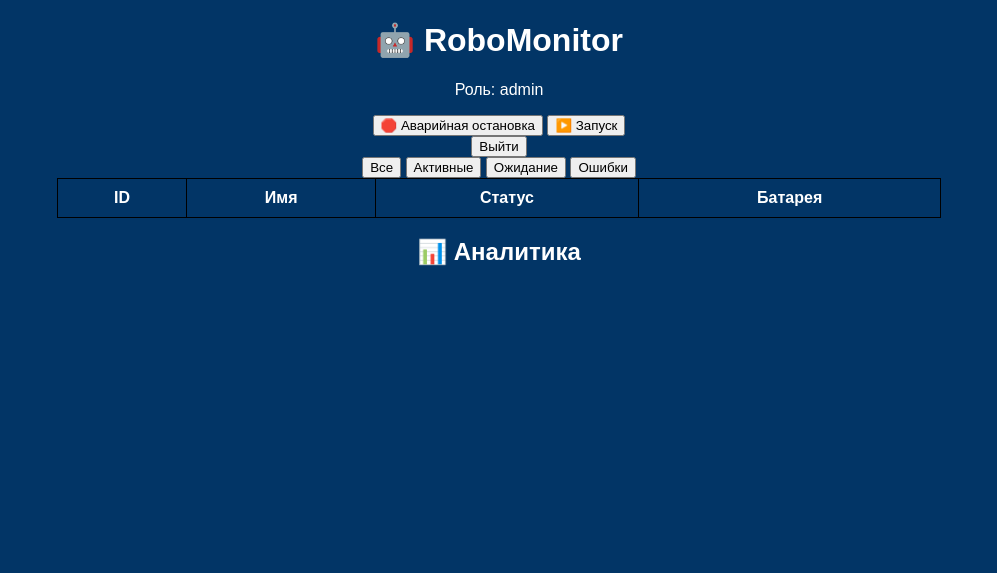
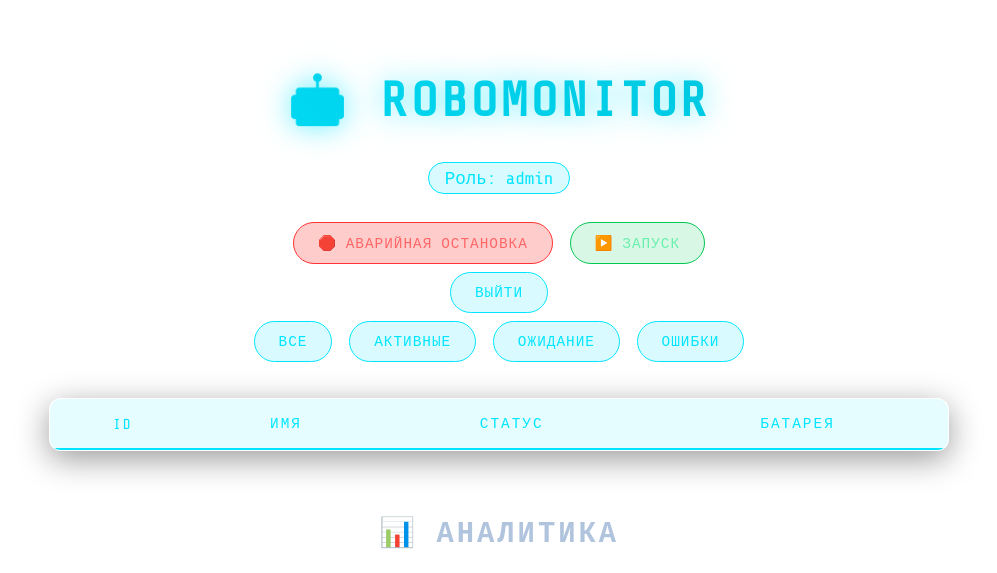
Before and after one commit to ArseniiAI/---, a website: page public/index.html in a window 1280 px wide. Shown: the whole page, without its empty margins (141-1138 px from the left). Drawn offline with nearby package versions, Linux system fonts and the light colour scheme; no server answers; sample sign-in values are in the browser's storage.

Commit message:
Add files via upload

```diff
--- a/public/style.css
+++ b/public/style.css
@@ -1,6 +1,7 @@
-body {
+/*body {
+
+  color: rgba(255, 255, 255, 0);
   background: #023566;
-  color: rgb(255, 255, 255);
   text-align: center;
   font-family: Arial;
 }
@@ -21,4 +22,246 @@ td, th {
 .error { color: red; }
 canvas {
   max-width: 100%;
+}*/
+@import url('https://fonts.googleapis.com/css2?family=Share+Tech+Mono&display=swap');
+
+:root {
+  --bg-primary: #023566;
+  --bg-secondary: #032b4d;
+  --bg-card: rgba(255, 255, 255, 0.05);
+  --text-primary: #02dfdf;
+  --text-muted: #b0c4de;
+  --accent: #00e5ff;
+  --accent-glow: 0 0 12px rgba(0, 229, 255, 0.5);
+  --btn-bg: rgba(0, 229, 255, 0.15);
+  --btn-border: #00e5ff;
+  --border-light: rgba(255, 255, 255, 0.1);
+  --shadow-card: 0 8px 32px rgba(0, 0, 0, 0.4);
+  --radius: 12px;
+  --transition: 0.3s ease;
 }
+
+	{
+  Margin: 0;
+  Padding: 0;
+  Box-sizing: border-box;
+}
+
+Body {
+  Background: linear-gradient(135deg, #023566 0%, #011a33 100%);
+  Color: var(--text-primary);
+  Text-align: center;
+  Font-family: 'Share Tech Mono', monospace;
+  Min-height: 100vh;
+  Padding: 2rem 1rem;
+  Position: relative;
+  Overflow-x: hidden;
+}
+Body::before {
+  Content: '';
+  Position: fixed;
+  Top: 0; left: 0; right: 0; bottom: 0;
+  Background-image:
+Linear-gradient(var(--border-light) 1px, transparent 1px),
+Linear-gradient(90deg, var(--border-light) 1px, transparent 1px);
+  Background-size: 60px 60px;
+  Pointer-events: none;
+  z-index: 0;
+  opacity: 0.15;
+}
+Body > *:not(script) {
+  Position: relative;
+  z-index: 1;
+}
+
+H1 {
+  Font-size: 3rem;
+  Letter-spacing: 4px;
+  Text-transform: uppercase;
+  Background: linear-gradient(45deg, #00e5ff, #00bcd4);
+  -webkit-background-clip: text;
+  -webkit-text-fill-color: transparent;
+  Background-clip: text;
+  Filter: drop-shadow(0 0 15px rgba(0, 229, 255, 0.6));
+  Margin-bottom: 1rem;
+}
+
+#role {
+  Font-size: 1.1rem;
+  Color: var(--accent);
+  Background: var(--btn-bg);
+  Display: inline-block;
+  Padding: 0.3rem 1rem;
+  Border-radius: 20px;
+  Border: 1px solid var(--btn-border);
+  Margin-bottom: 1.5rem;
+}
+
+Button {
+  Background: var(--btn-bg);
+  Border: 1px solid var(--btn-border);
+  Color: var(--accent);
+  Font-family: inherit;
+  Font-size: 0.9rem;
+  Padding: 0.7rem 1.5rem;
+  Margin: 0.25rem;
+  Border-radius: 30px;
+  Cursor: pointer;
+  Transition: var(--transition);
+  Text-transform: uppercase;
+  Letter-spacing: 1px;
+  Backdrop-filter: blur(5px);
+  Position: relative;
+  Overflow: hidden;
+}
+
+Button:hover {
+  Background: var(--accent);
+  Color: #011a33;
+  Box-shadow: var(--accent-glow);
+  Transform: translateY(-2px);
+}
+
+Button:active {
+  Transform: scale(0.97);
+}
+Button[onclick=»logout()»] {
+  Background: rgba(255, 70, 70, 0.15);
+  Border-color: #ff4d4d;
+  Color: #ff4d4d;
+}
+Button[onclick=»logout()»]:hover {
+  Background: #ff4d4d;
+  Color: white;
+  Box-shadow: 0 0 12px rgba(255, 77, 77, 0.6);
+}
+#adminControls button:first-child {
+  Background: rgba(255, 0, 0, 0.2);
+  Border-color: #ff3333;
+  Color: #ff6666;
+}
+#adminControls button:first-child:hover {
+  Background: #ff3333;
+  Color: white;
+}
+#adminControls button:last-child {
+  Border-color: #00c853;
+  Color: #69f0ae;
+  Background: rgba(0, 200, 83, 0.15);
+}
+#adminControls button:last-child:hover {
+  Background: #00c853;
+  Color: #011a33;
+}
+
+Table {
+  Margin: 2rem auto;
+  Width: 80%;
+  Max-width: 900px;
+  Border-collapse: separate;
+  Border-spacing: 0;
+  Background: var(--bg-card);
+  Backdrop-filter: blur(12px);
+  Border-radius: var(--radius);
+  Overflow: hidden;
+  Box-shadow: var(--shadow-card);
+  Border: 1px solid var(--border-light);
+}
+
+Th {
+  Background: rgba(0, 229, 255, 0.1);
+  Color: var(--accent);
+  Font-weight: normal;
+  Text-transform: uppercase;
+  Letter-spacing: 2px;
+  Font-size: 0.9rem;
+  Padding: 1rem;
+  Border-bottom: 2px solid var(--accent);
+}
+
+Td {
+  Padding: 1rem;
+  Border-bottom: 1px solid var(--border-light);
+  Transition: background 0.2s;
+}
+
+Tr:last-child td {
+  Border-bottom: none;
+}
+
+Tr:hover td {
+  Background: rgba(255, 255, 255, 0.05);
+}
+.active {
+  Color: #00e676;
+  Background: rgba(0, 230, 118, 0.1);
+  Padding: 0.25rem 0.8rem;
+  Border-radius: 20px;
+  Display: inline-block;
+  Border: 1px solid #00e676;
+  Font-weight: bold;
+  Text-shadow: 0 0 8px rgba(0, 230, 118, 0.7);
+}
+
+.idle {
+  Color: #ffab40;
+  Background: rgba(255, 171, 64, 0.1);
+  Padding: 0.25rem 0.8rem;
+  Border-radius: 20px;
+  Display: inline-block;
+  Border: 1px solid #ffab40;
+  Font-weight: bold;
+}
+
+.error {
+  Color: #ff5252;
+  Background: rgba(255, 82, 82, 0.1);
+  Padding: 0.25rem 0.8rem;
+  Border-radius: 20px;
+  Display: inline-block;
+  Border: 1px solid #ff5252;
+  Font-weight: bold;
+  Animation: pulse-error 1.5s infinite;
+}
+
+@keyframes pulse-error {
+  0% { box-shadow: 0 0 0 0 rgba(255, 82, 82, 0.6); }
+  70% { box-shadow: 0 0 0 10px rgba(255, 82, 82, 0); }
+  100% { box-shadow: 0 0 0 0 rgba(255, 82, 82, 0); }
+}
+H2 {
+  Margin: 2rem 0 1rem;
+  Color: var(--text-muted);
+  Font-size: 1.8rem;
+  Letter-spacing: 3px;
+  Text-transform: uppercase;
+  Border-bottom: 1px solid var(--border-light);
+  Display: inline-block;
+  Padding-bottom: 0.5rem;
+}
+Div[style*=»width: 1000px»] {
+  Background: var(--bg-card);
+  Backdrop-filter: blur(12px);
+  Border-radius: var(--radius);
+  Padding: 1rem;
+  Box-shadow: var(--shadow-card);
+  Border: 1px solid var(--border-light);
+  Max-width: 95vw;
+}
+
+Canvas {
+  Max-width: 100% !important;
+  Height: auto !important;
+}
+@media (max-width: 768px) {
+  H1 {
+Font-size: 2rem;
+  }
+  Table {
+Width: 100%;
+  }
+  Th, td {
+Padding: 0.8rem 0.5rem;
+Font-size: 0.8rem;
+  }
+}
```
